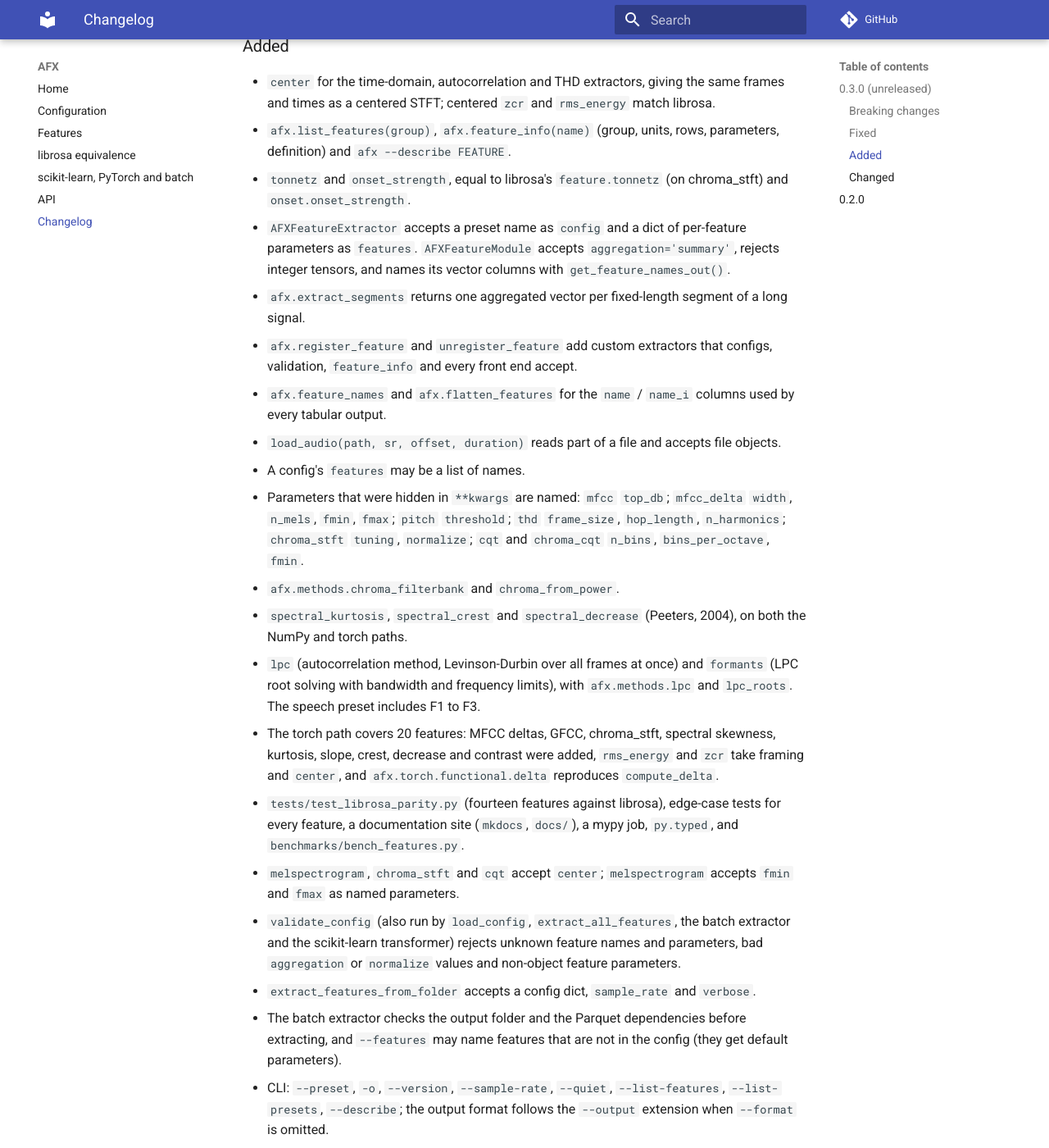
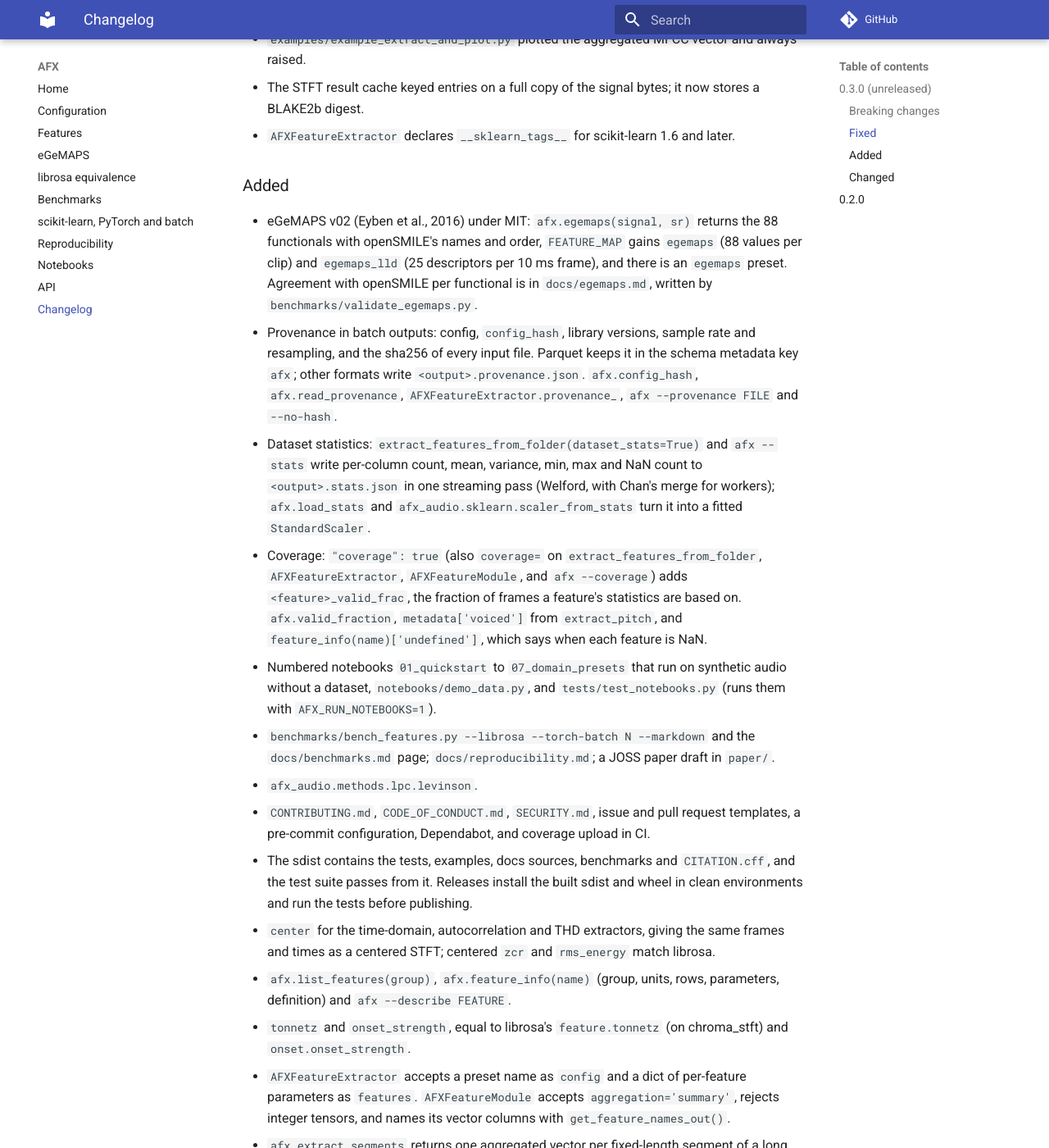
Before and after one commit to danilodsp/AFX, an MkDocs documentation site: the page built from docs/changelog.md, in a window 1280 px wide and 1400 px high, scrolled down 2513 px. Shown: the whole window at 82% size. Built offline with MkDocs 1.6.1 and Material for MkDocs 9.7.7, drawn with Linux system fonts in a browser that asks for light colours; comment, search, counter and statistics services are not loaded; some of the changed text lies outside the part shown.

Commit message:
Changelog and docs navigation for the merged workstreams

```diff
--- a/CHANGELOG.md
+++ b/CHANGELOG.md
@@ -22,6 +22,8 @@
 - `extract_features_from_folder` infers the output format from the file extension (`save_format=None`), and rejects an unknown extension instead of writing a `.npy` file next to it. JSON output writes `null` for NaN.
 - `afx` prints one-line `afx: error:` messages with exit status 2 for usage and configuration errors, and exits with 1 when no features were extracted. `--aggregation` no longer offers `sliding_window`, which needs window sizes from a config file.
 - `framewise_extractor` takes `frame_size`, `hop_length`, `center` and `return_metadata` as keyword-only arguments and no longer forwards them to the wrapped function.
+- `pitch` is NaN on unvoiced frames instead of 0, so pitch statistics cover voiced frames only and a clip with no voiced frame gives NaN `pitch_*`. `afx_audio.utils.pitch.yin` still returns 0.
+- `from afx_audio import *` no longer exports `AFXFeatureExtractor`, so it works without scikit-learn; use `from afx_audio.sklearn import AFXFeatureExtractor` or `afx.AFXFeatureExtractor`.
 - `AFXFeatureExtractor(features=[...])` orders output columns as `features`, and its `sample_rate` and `aggregation` default to None, meaning the config's values, instead of overriding a preset with 22050 Hz and `mean`.
 
 ### Fixed
@@ -43,6 +45,15 @@
 
 ### Added
 
+- eGeMAPS v02 (Eyben et al., 2016) under MIT: `afx.egemaps(signal, sr)` returns the 88 functionals with openSMILE's names and order, `FEATURE_MAP` gains `egemaps` (88 values per clip) and `egemaps_lld` (25 descriptors per 10 ms frame), and there is an `egemaps` preset. Agreement with openSMILE per functional is in `docs/egemaps.md`, written by `benchmarks/validate_egemaps.py`.
+- Provenance in batch outputs: config, `config_hash`, library versions, sample rate and resampling, and the sha256 of every input file. Parquet keeps it in the schema metadata key `afx`; other formats write `<output>.provenance.json`. `afx.config_hash`, `afx.read_provenance`, `AFXFeatureExtractor.provenance_`, `afx --provenance FILE` and `--no-hash`.
+- Dataset statistics: `extract_features_from_folder(dataset_stats=True)` and `afx --stats` write per-column count, mean, variance, min, max and NaN count to `<output>.stats.json` in one streaming pass (Welford, with Chan's merge for workers); `afx.load_stats` and `afx_audio.sklearn.scaler_from_stats` turn it into a fitted `StandardScaler`.
+- Coverage: `"coverage": true` (also `coverage=` on `extract_features_from_folder`, `AFXFeatureExtractor`, `AFXFeatureModule`, and `afx --coverage`) adds `<feature>_valid_frac`, the fraction of frames a feature's statistics are based on. `afx.valid_fraction`, `metadata['voiced']` from `extract_pitch`, and `feature_info(name)['undefined']`, which says when each feature is NaN.
+- Numbered notebooks `01_quickstart` to `07_domain_presets` that run on synthetic audio without a dataset, `notebooks/demo_data.py`, and `tests/test_notebooks.py` (runs them with `AFX_RUN_NOTEBOOKS=1`).
+- `benchmarks/bench_features.py --librosa --torch-batch N --markdown` and the `docs/benchmarks.md` page; `docs/reproducibility.md`; a JOSS paper draft in `paper/`.
+- `afx_audio.methods.lpc.levinson`.
+- `CONTRIBUTING.md`, `CODE_OF_CONDUCT.md`, `SECURITY.md`, issue and pull request templates, a pre-commit configuration, Dependabot, and coverage upload in CI.
+- The sdist contains the tests, examples, docs sources, benchmarks and `CITATION.cff`, and the test suite passes from it. Releases install the built sdist and wheel in clean environments and run the tests before publishing.
 - `center` for the time-domain, autocorrelation and THD extractors, giving the same frames and times as a centered STFT; centered `zcr` and `rms_energy` match librosa.
 - `afx.list_features(group)`, `afx.feature_info(name)` (group, units, rows, parameters, definition) and `afx --describe FEATURE`.
 - `tonnetz` and `onset_strength`, equal to librosa's `feature.tonnetz` (on chroma_stft) and `onset.onset_strength`.
@@ -67,6 +78,10 @@
 
 ### Changed
 
+- Documentation moved to https://danilopena.com/AFX/.
+- Workflow actions are pinned to commit SHAs, with read-only default permissions.
+- Extractor docstrings cite Davis and Mermelstein (MFCC), Brown (CQT bin layout), Boersma (HNR), Böck and Widmer (SuperFlux onset strength) and Shao and Wang (GFCC).
+- The demo notebooks were replaced by the numbered set; `feature_benchmark_validation.ipynb` is now `benchmark_validation.ipynb`.
 - Time-domain extractors, YIN, HNR, THD, chroma folding and sliding-window aggregation are vectorized over frames. On 10 s at 22.05 kHz: pitch 88 to 50 ms, hnr 77 to 45 ms, entropy 88 to 40 ms, autocorr_variance 66 to 20 ms, chroma_stft 48 to 21 ms.
 - Sample entropy checks the candidate template pairs found by sorting directly when there are few of them (frames up to about 1500 samples of noise-like audio) and keeps the KD-tree count otherwise; results are the same.
 - `import afx_audio as afx` takes about 0.4 s instead of 1.3 s (scipy submodules are imported where used).
--- a/mkdocs.yml
+++ b/mkdocs.yml
@@ -1,6 +1,6 @@
 site_name: AFX
 site_description: Audio feature extraction for machine learning
-site_url: https://danilodsp.github.io/AFX/
+site_url: https://danilopena.com/AFX/
 repo_url: https://github.com/danilodsp/AFX
 edit_uri: ""
 
@@ -14,8 +14,12 @@ nav:
   - Home: index.md
   - Configuration: configuration.md
   - Features: features.md
+  - eGeMAPS: egemaps.md
   - librosa equivalence: librosa.md
+  - Benchmarks: benchmarks.md
   - scikit-learn, PyTorch and batch: integrations.md
+  - Reproducibility: reproducibility.md
+  - Notebooks: notebooks.md
   - API: api.md
   - Changelog: changelog.md
 
```
